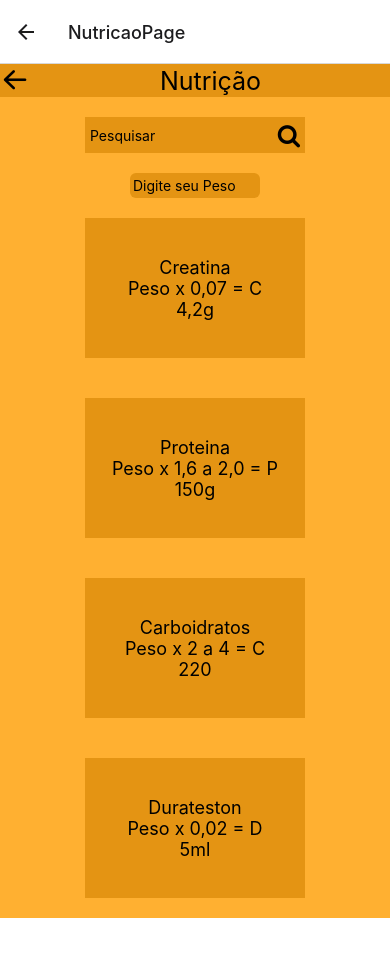
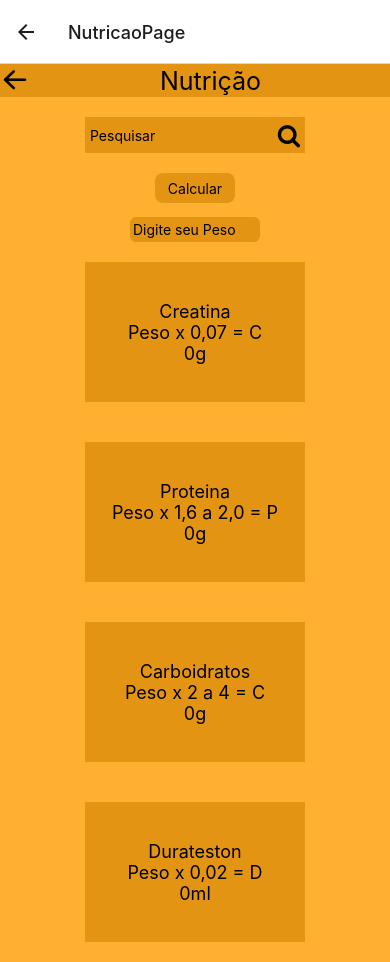
Before and after one commit to JonasFortunatoRosset/TotalForce, a React Native app: screen /NutricaoPage in a window 390 px wide. Before the commit the page ends 918 px from the top, so only its background shows below. Built offline with nearby package versions, Linux system fonts and the light colour scheme.

Commit message:
Função calculo nutrição

```diff
--- a/src/Screens/NutricaoPage.js
+++ b/src/Screens/NutricaoPage.js
@@ -1,10 +1,41 @@
-import { StyleSheet, Text, TextInput, View,TouchableHighlight,ScrollView } from 'react-native';
+import { StyleSheet, Text, TextInput, View,TouchableHighlight,ScrollView,TouchableOpacity } from 'react-native';
 import { useState } from 'react';
 import AntDesign from '@expo/vector-icons/AntDesign';
 import FontAwesome from '@expo/vector-icons/FontAwesome';
 
 
 export  function NutricaoPage() {
+
+  const[peso,setPeso] = useState('')
+  const[resultadoC,setResultadoC] = useState(0)
+  const[resultadoP,setResultadoP] = useState(0)
+  const[resultadoCa,setResultadoCa] = useState(0)
+  const[resultadoD,setResultadoD] = useState(0)
+
+  function calc(){
+    const vlr = parseInt(peso)
+    if (!isNaN(vlr)){
+      const resultC = (vlr * 0.07).toFixed(1)
+      setResultadoC(resultC)
+
+      const resultP = (vlr * 2).toFixed(1)
+      setResultadoP(resultP)
+
+      const resultCa = (vlr * 4).toFixed(1)
+      setResultadoCa(resultCa)
+
+      const resultD = (vlr * 0.02).toFixed(1)
+      setResultadoD(resultD)
+    }
+
+    else {
+      setResultadoC(0)
+      setResultadoP(0)
+      setResultadoCa(0)
+      setResultadoD(0)
+    }
+  }
+
   return (
     <ScrollView style={styles.container}>
       <View style={styles.header}>
@@ -20,31 +51,40 @@ export  function NutricaoPage() {
           <Text>Pesquisar</Text>
           <FontAwesome name="search" size={24} color="black" />
         </View>
+        <TouchableOpacity onPress={calc} style={styles.boxbtn}>
+         <Text> Calcular </Text>
+       </TouchableOpacity>
         <View style={styles.boxinputpeso}>
-         <TextInput style={styles.inputpeso} placeholder='Digite seu Peso'/>
+
+         <TextInput style={styles.inputpeso}
+         placeholder='Digite seu Peso'
+         value={peso}
+         onChangeText={setPeso}
+         />
+
         </View>
         <View style={styles.boxnutri}>
           <Text style={styles.txtbox}>Creatina</Text>
           <Text style={styles.txtbox}>Peso x 0,07 = C</Text>
-          <Text style={styles.txtbox}>4,2g</Text>
+          <Text style={styles.txtbox}>{resultadoC}g</Text>
         </View>
 
         <View style={styles.boxnutri}>
           <Text style={styles.txtbox}>Proteina</Text>
           <Text style={styles.txtbox}>Peso x 1,6 a 2,0 = P</Text>
-          <Text style={styles.txtbox}>150g</Text>
+          <Text style={styles.txtbox}>{resultadoP}g</Text>
         </View>
 
         <View style={styles.boxnutri}>
           <Text style={styles.txtbox}>Carboidratos</Text>
           <Text style={styles.txtbox}>Peso x 2 a 4 = C</Text>
-          <Text style={styles.txtbox}>220</Text>
+          <Text style={styles.txtbox}>{resultadoCa}g</Text>
         </View>
 
         <View style={styles.boxnutri}>
           <Text style={styles.txtbox}>Durateston</Text>
           <Text style={styles.txtbox}>Peso x 0,02 = D</Text>
-          <Text style={styles.txtbox}>5ml</Text>
+          <Text style={styles.txtbox}>{resultadoD}ml</Text>
         </View>
       </View>
     </ScrollView>
@@ -112,8 +152,16 @@ const styles = StyleSheet.create({
     height: 140,
 
   },
-
   txtbox: {
       fontSize: 18,
   },
+  boxbtn:{
+    backgroundColor: '#E49413',
+    width: 80,
+    height: 30,
+    borderRadius: 8,
+    alignItems: 'center',
+    justifyContent: 'center',
+    marginBottom: 14,
+  }
 });
```
